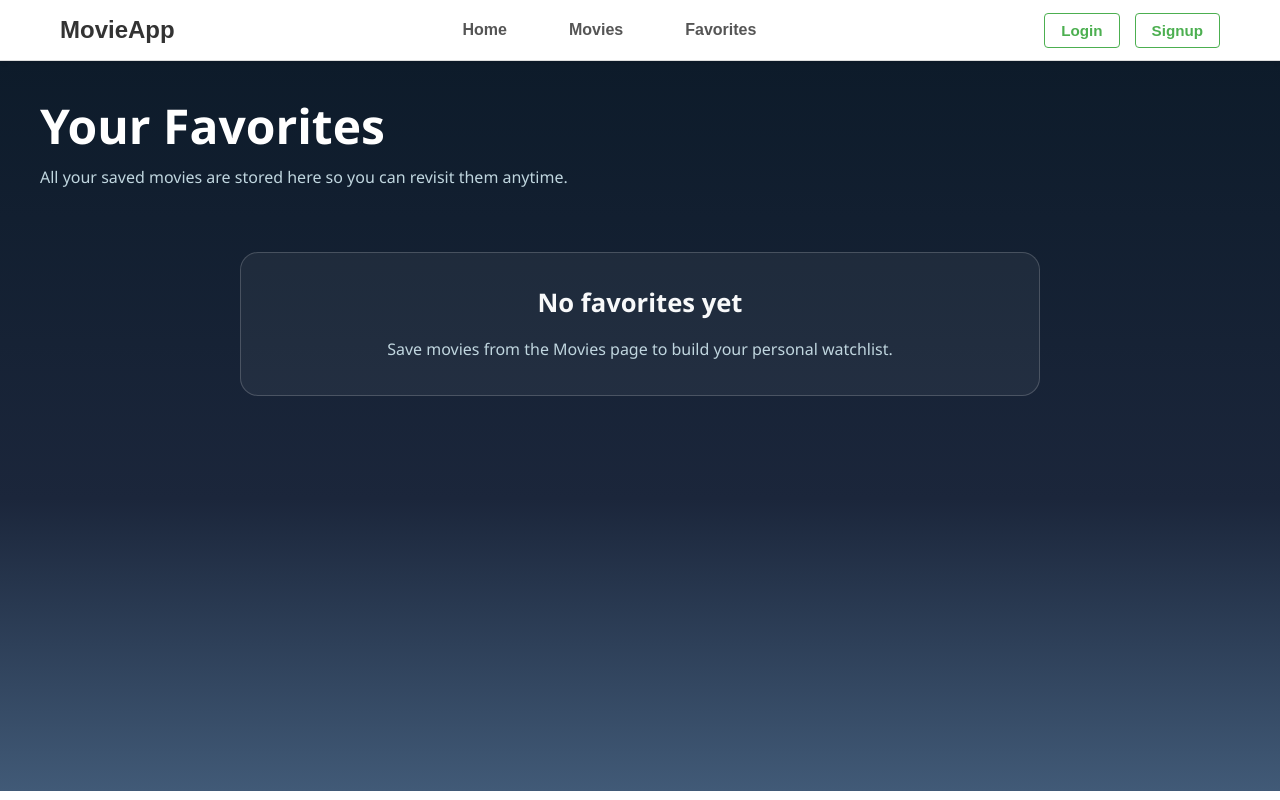
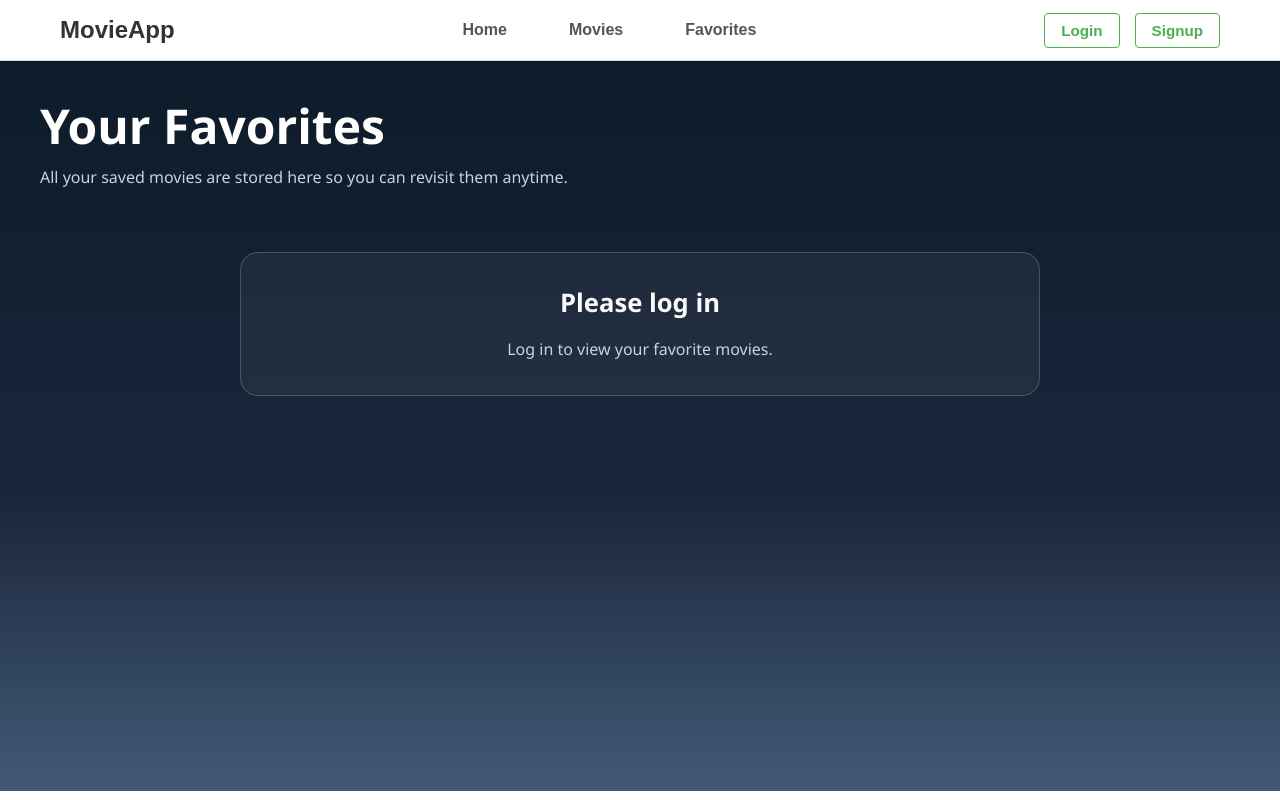
Before and after one commit to riki8055/pal-infocom-internship, a React (Vite) app in the folder practice-1/reactjs-auth-movies-app/: page /favorites in a window 1280 px wide. Built offline with nearby package versions, Linux system fonts and the light colour scheme.

Commit message:
auth based UI rendering

```diff
--- a/practice-1/reactjs-auth-movies-app/src/pages/Favorites.jsx
+++ b/practice-1/reactjs-auth-movies-app/src/pages/Favorites.jsx
@@ -22,7 +22,12 @@ function Favorites() {
         </div>
       </header>
 
-      {userFavorites.length === 0 ? (
+      {!user ? (
+        <div className={styles.emptyState}>
+          <h2>Please log in</h2>
+          <p>Log in to view your favorite movies.</p>
+        </div>
+      ) : userFavorites.length === 0 ? (
         <div className={styles.emptyState}>
           <h2>No favorites yet</h2>
           <p>
--- a/practice-1/reactjs-auth-movies-app/src/pages/Movies.jsx
+++ b/practice-1/reactjs-auth-movies-app/src/pages/Movies.jsx
@@ -1,12 +1,14 @@
 import { useState, useEffect } from "react";
 import { useOmdbApi } from "../hooks/useOmdbApi";
 import { useFavorites } from "../contexts/FavoritesContext";
+import { useAuth } from "../contexts/AuthContext";
 import styles from "./Movies.module.css";
 
 function Movies() {
   const [searchTerm, setSearchTerm] = useState("");
   const [debouncedSearch, setDebouncedSearch] = useState("");
   const { addFavorite, removeFavorite, favoriteIds } = useFavorites();
+  const { user } = useAuth();
 
   // Debounce search to avoid too many API calls
   useEffect(() => {
@@ -78,6 +80,7 @@ function Movies() {
             >
               <div className={styles.cardOverlay}></div>
 
+              {user && (
                 <button
                   className={`${styles.favoriteButton} ${
                     favoriteIds.has(movie.imdbID) ? styles.favorited : ""
@@ -91,6 +94,7 @@ function Movies() {
                 >
                   {favoriteIds.has(movie.imdbID) ? "❤️" : "🤍"}
                 </button>
+              )}
 
               <div className={styles.cardContent}>
                 <h2 className={styles.movieTitle}>{movie.Title}</h2>
```
Lines whose indentation alone changed are shown as unchanged.
